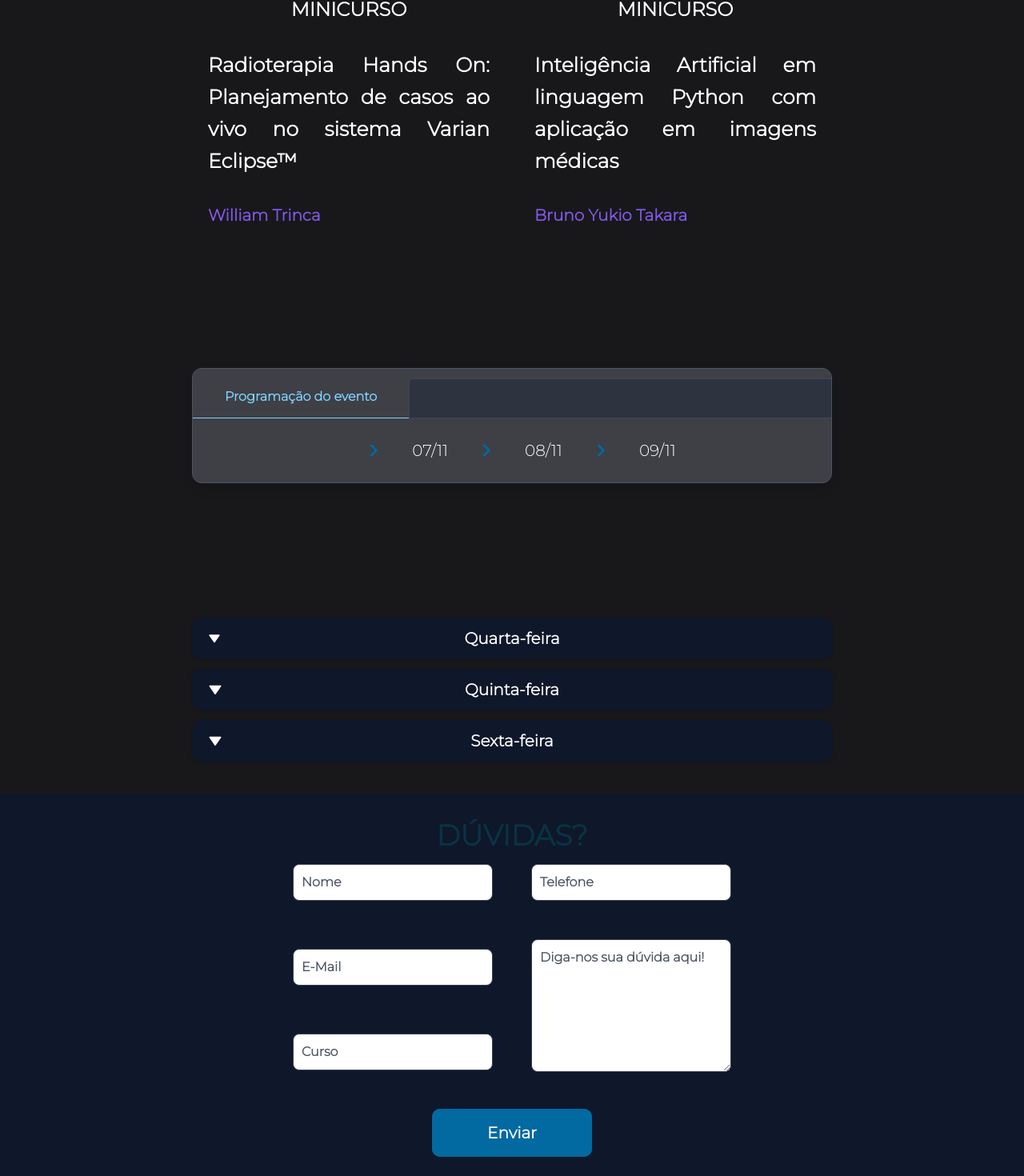
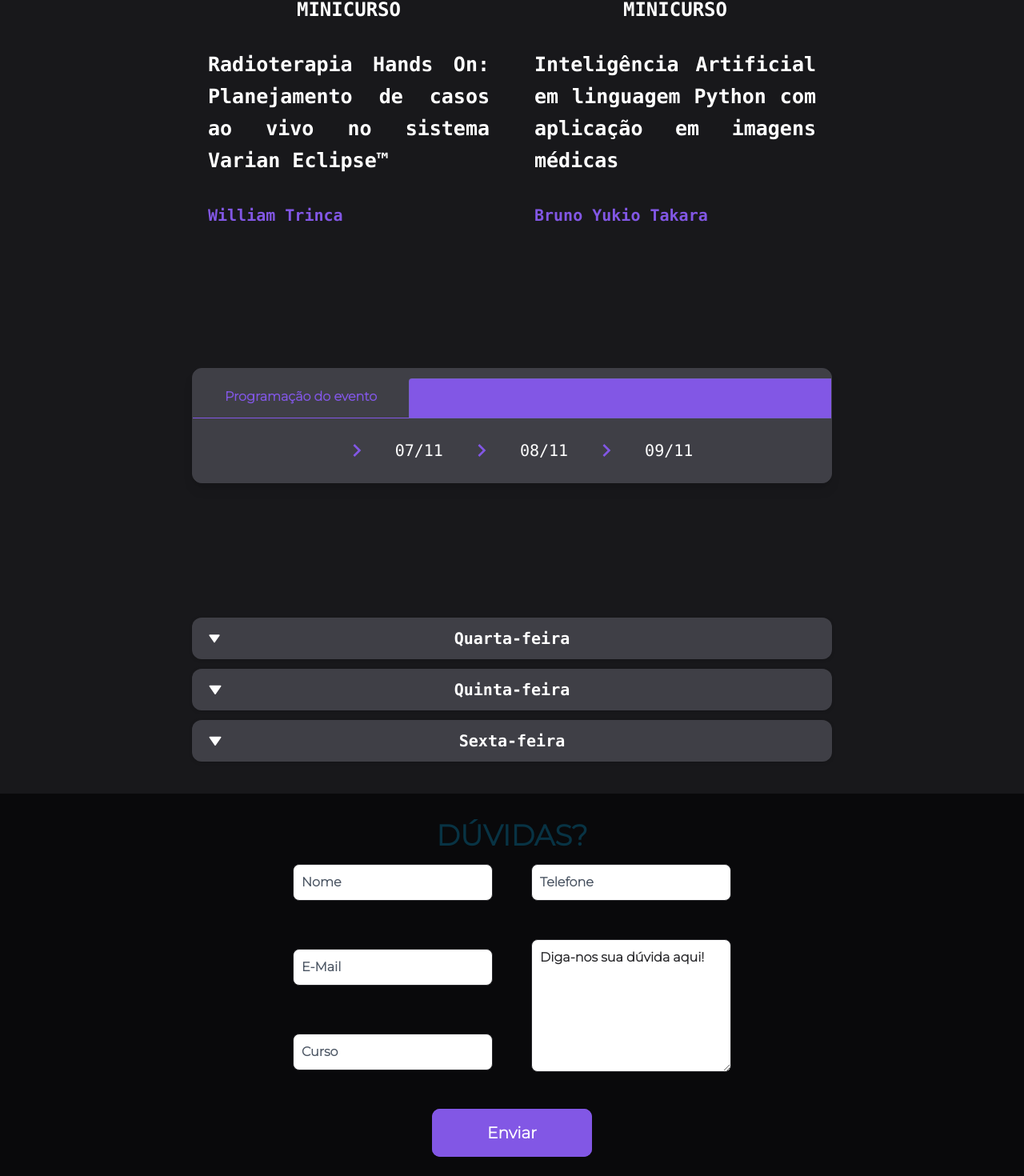
Before and after one commit to GambimL/Site_CAMC, a React (Vite) app in the folder site_camc/: page /home in a window 1280 px wide. Shown: the part 888-2358 px from the top of the page at 80% size. Built offline with nearby package versions, Linux system fonts and the light colour scheme.

Commit message:
terminei de alterar as cores e adicionei a fonte consolas em quase todos os widgets

```diff
--- a/site_camc/src/components/Button/styles.module.scss
+++ b/site_camc/src/components/Button/styles.module.scss
@@ -5,7 +5,7 @@
   height: 60px;
   border: none;
   outline: none;
-  background: rgb(3 105 161);
+  background: #8257e5;
   color: #fff;
   cursor: pointer;
   position: relative;
@@ -46,7 +46,7 @@
   position: absolute;
   width: 100%;
   height: 100%;
-  background: rgb(3 105 161);
+  background: #8257e5;
   left: 0;
   top: 0;
   border-radius: 10px;
--- a/site_camc/src/components/Course/index.jsx
+++ b/site_camc/src/components/Course/index.jsx
@@ -17,9 +17,9 @@ export function Course() {
           }}
         >
           <div className="sm:p-2 rounded-xl lg:w-96 lg:h-80 md:p-4 space-y-3 dark:bg-zinc-700 font-bold grid gap-5 text-justify p-5 cursor-pointer sm:text-xl hover:border-2 hover:border-[#8257e5] border-solid hover:border-y-0">
-            <h2 className="uppercase text-2xl text-center">minicurso</h2>
-            <p className="leading-10">{course.title}</p>
-            <span className="text-[#8257e5] dark:text-[#8257e5]">{course.speaker}</span>
+            <h2 className="uppercase text-2xl font-['Consolas'] text-center">minicurso</h2>
+            <p className=" font-['Consolas'] leading-10">{course.title}</p>
+            <span className="font-['Consolas'] text-[#8257e5] dark:text-[#8257e5]">{course.speaker}</span>
           </div>
         </div>
       </React.Fragment>
--- a/site_camc/src/components/Modal/Modal.jsx
+++ b/site_camc/src/components/Modal/Modal.jsx
@@ -14,7 +14,7 @@ export function Modal({ closeModal, value }) {
           <div className="mt-3 sm:flex h-96">
             <div className="mt-2 text-center sm:ml-4 sm:text-left">
               <div className="grid grid-cols-8 gap-4 items-center justify-between rounded-t-md border-b-2 border-neutral-100 border-opacity-100 dark:border-opacity-50">
-                <h4 className="lg:text-2xl md:text-xl font-bold col-start-1 col-end-8 mb-2">
+                <h4 className="lg:text-2xl md:text-xl font-['Consolas'] font-bold col-start-1 col-end-8 mb-2">
                   {descriptionsCourse[value].title}
                 </h4>
                 <button
@@ -28,22 +28,22 @@ export function Modal({ closeModal, value }) {
                 </button>
               </div>
 
-              <span className="text-sky-800 font-bold">{descriptionsCourse[value].speaker}</span>
-              <p className="mt-3 lg:text-[18px] md:text-[15px] leading-relaxed text-justify">
+              <span className="text-[#8257e5] font-['Consolas'] font-bold">{descriptionsCourse[value].speaker}</span>
+              <p className="mt-3 lg:text-[18px] font-['Consolas'] md:text-[15px] leading-relaxed text-justify">
                 {descriptionsCourse[value].description}
               </p>
               <div className="items-center place-content-center gap-2 mt-3 sm:flex md:p-7 space-y-3">
                 <div className="grid grid-cols-3 gap-5 font-bold text-md">
                   <div className="flex gap-5">
                     <BiCalendar className="place-self-center" />
-                      <span>{descriptionsCourse[value].day}</span>
+                      <span className="font-['Consolas']">{descriptionsCourse[value].day}</span>
                   </div>
                   <div className="flex gap-5">
                     <FaRegClock className="place-self-center"
-                    /><span>{descriptionsCourse[value].time}</span>
+                    /><span className="font-['Consolas']">{descriptionsCourse[value].time}</span>
                   </div>
                   <div className="flex gap-5">
-                    <MdLocationOn className="place-self-center" /><span>{descriptionsCourse[value].location}</span>
+                    <MdLocationOn className="place-self-center" /><span className="font-['Consolas']">{descriptionsCourse[value].location}</span>
                   </div>
                 </div>
               </div>
--- a/site_camc/src/components/Schedule/index.jsx
+++ b/site_camc/src/components/Schedule/index.jsx
@@ -11,20 +11,20 @@ export const Schedule = ({ scheduleDescription, id }) => {
       {scheduleDescription.map((value, index) => {
         return <div key={index} className="hover:border-2 cursor-pointer">
           <div className="w-[270px] col-span-3 rounded-md bg-zinc-700 shadow-lg dark:shadow-none dark:ring-1 dark:ring-inset dark:ring-white/10 ml-0">
-            <div className="static flex text-md leading-6 text-slate-400 border-solid border-b border-t border-sky-300 border-t-transparent">
-              <div className="mt-2 flex flex-none text-lg items-center px-24 py-1 font-bold text-sky-300">
+            <div className="static flex text-md leading-6 text-slate-400 border-solid border-b border-t border-[#8257e5] border-t-transparent">
+              <div className="mt-2 flex flex-none font-['Consolas'] text-lg items-center px-24 py-1 font-bold text-[#8257e5]">
                 {value.time}
               </div>
             </div>
           </div>
 
-          <div id={id} className="p-4 bg-slate-900 rounded-md cursor-pointer hover:bg-slate-950 duration-300 w-[770px]">
+          <div id={id} className="p-4 bg-zinc-700 rounded-md cursor-pointer hover:bg-zinc-950 duration-300 w-[770px]">
             <div className="grid grid-cols-2 text-justify w-[700px]">
               <div className="grid gap-5 w-[460px] leading-normal">
-                <p>{value.title}</p>
-                <p className="my-4 text-sky-600">{value.speaker}</p>
+                <p className="font-['Consolas']">{value.title}</p>
+                <p className="my-4 font-['Consolas'] text-[#8257e5]">{value.speaker}</p>
               </div>
-              <div className="flow-root bg-sky-900 text-center rounded-md w-[210px] justify-self-end border-2 border-solid border-sky-700 ">
+              <div className="flow-root bg-zinc-950 text-center rounded-md w-[210px] justify-self-end border-2 border-solid border-zinc-950 ">
                 <div className="h-36 w-56 grid grid-cols-3 content-center">
                   <MdLocationOn size={20} className="mx-6 my-3" />
                   <span className="text-base font-bold text-right">{value.location}</span>
@@ -39,7 +39,6 @@ export const Schedule = ({ scheduleDescription, id }) => {
   )
 }
 
-
 export function Content() {
   const [openCollapse1, setOpenCollapse1] = useState(false);
   const [openCollapse2, setOpenCollapse2] = useState(false);
@@ -47,33 +46,33 @@ export function Content() {
 
   return <div className="grid gap-2">
     <div id="programação" className="grid h-96 place-items-center ">
-      <div className="w-[800px] col-span-3 -ml-10 rounded-xl bg-zinc-700 shadow-lg dark:shadow-none dark:ring-1 dark:ring-inset dark:ring-zinc-800 xl:ml-0 border-gray-600 border border-solid ">
+      <div className="w-[800px] col-span-3 -ml-10 rounded-xl bg-zinc-700 shadow-lg dark:shadow-none dark:ring-1 dark:ring-inset dark:ring-zinc-900 xl:ml-0 border-zinc-700 border border-solid ">
         <div className="static flex text-md leading-6 text-slate-400">
-          <div className="mt-2 flex flex-none items-center border-solid border-b border-t border-b-sky-300 border-t-transparent px-10 py-1 font-bold text-sky-300">Programação do evento</div>
+          <div className="mt-2 flex flex-none items-center border-solid border-b border-t border-b-[#8257e5] border-t-transparent px-10 py-1 font-bold text-[#8257e5]">Programação do evento</div>
           <div className="flex flex-auto overflow-hidden rounded-tr-xl pt-3">
-            <div className="-mr-px py-6 flex-auto rounded-tl border border-solid border-slate-500/30 bg-slate-800/50"></div>
+            <div className="-mr-px py-6 flex-auto rounded-tl border border-solid border-slate-500/30 bg-[#8257e5] "></div>
           </div>
         </div>
         <div className="grid place-items-center">
           <div className="flex items-center h-20 text-xl">
-            <MdKeyboardArrowRight className="text-sky-700 flex-none overflow-visible w-auto h-8 px-6" />
+            <MdKeyboardArrowRight className="text-[#8257e5] font-['Consolas'] flex-none overflow-visible w-auto h-8 px-6" />
             <a
-              onClick={(() => { openCollapse1 ? setOpenCollapse1(false) : setOpenCollapse1(true); console.log(openCollapse1) })} className="col-span-2 hover:text-sky-700 duration-300 px-2 cursor-pointer" href="/home/#07/11"
+              onClick={(() => { openCollapse1 ? setOpenCollapse1(false) : setOpenCollapse1(true); console.log(openCollapse1) })} className="col-span-2 font-['Consolas'] hover:text-[#8257e5] duration-300 px-2 cursor-pointer" href="/home/#07/11"
             >
               07/11
             </a>
-            <MdKeyboardArrowRight className="flex-none overflow-visible text-sky-700 w-auto h-8 px-6" />
+            <MdKeyboardArrowRight className="flex-none overflow-visible text-[#8257e5] w-auto h-8 px-6" />
 
             <a
               onClick={(() => { openCollapse2 ? setOpenCollapse2(false) : setOpenCollapse2(true) })}
-              className="col-span-2 hover:text-sky-700 duration-300 px-2 cursor-pointer"
+              className="col-span-2 font-['Consolas'] hover:text-[#8257e5] duration-300 px-2 cursor-pointer"
               href="/home/#08/11">
               08/11
             </a>
-            <MdKeyboardArrowRight className="flex-none overflow-visible text-sky-700 w-auto h-8 px-6" />
+            <MdKeyboardArrowRight className="flex-none overflow-visible text-[#8257e5] w-auto h-8 px-6" />
 
             <a
-              onClick={(() => { openCollapse3 ? setOpenCollapse3(false) : setOpenCollapse3(true) })} className="col-span-2 hover:text-sky-700 duration-300 px-2 cursor-pointer"
+              onClick={(() => { openCollapse3 ? setOpenCollapse3(false) : setOpenCollapse3(true) })} className="col-span-2 font-['Consolas'] hover:text-[#8257e5] duration-300 px-2 cursor-pointer"
               href="/home/#09/11">
               09/11
             </a>
@@ -83,33 +82,33 @@ export function Content() {
 
     </div>
     <div className="grid gap-3 mx-auto my-10 w-[800px] drop-shadow rounded-xl text-center">
-      <details className={"bg-slate-900 open:bg-sky-800 rounded-xl w-[800px] text-center"}>
-        <summary onClick={() => openCollapse1 ? setOpenCollapse1(false) : setOpenCollapse1(true)} className="grid grid-cols-3 bg-inherit px-5 py-3 cursor-pointer duration-500 font-bold rounded-xl hover:bg-sky-800">
+      <details className={"bg-zinc-700 open:bg-zinc-950  rounded-xl w-[800px] text-center"}>
+        <summary onClick={() => openCollapse1 ? setOpenCollapse1(false) : setOpenCollapse1(true)} className="grid grid-cols-3 bg-inherit px-5 py-3 cursor-pointer duration-500  font-bold rounded-xl hover:bg-zinc-950 ">
           {openCollapse1 ? <BiSolidUpArrow className="self-center" /> : <BiSolidDownArrow className="self-center" />}
-          <p className="text-xl">Quarta-feira</p>
+          <p className="text-xl font-['Consolas']">Quarta-feira</p>
         </summary>
-        <div className="grid gap-6 bg-slate-800 px-5 py-3 border border-sky-900 text-sm font-light">
+        <div className="grid gap-6 bg-zinc-800 px-5 py-3 border border-sky-900 text-sm font-light">
           <Schedule scheduleDescription={scheduleDescriptions07} id="07/11" />
         </div>
       </details>
-      <details className="bg-slate-900 open:bg-sky-800 rounded-xl border-sky-700" >
-        <summary onClick={() => openCollapse2 ? setOpenCollapse2(false) : setOpenCollapse2(true)} className="grid grid-cols-3 bg-inherit px-5 py-3 rounded-xl text-lg duration-500 cursor-pointer font-bold hover:bg-sky-800">
+      <details className="bg-zinc-700 open:bg-zinc-950 rounded-xl border-sky-700" >
+        <summary onClick={() => openCollapse2 ? setOpenCollapse2(false) : setOpenCollapse2(true)} className="grid grid-cols-3 bg-inherit px-5 py-3 rounded-xl text-lg duration-500 cursor-pointer font-bold hover:bg-zinc-950">
           {openCollapse2 ? <BiSolidUpArrow className="self-center" /> : <BiSolidDownArrow className="self-center" />}
-          <p className="text-xl">Quinta-feira</p>
+          <p className="text-xl font-['Consolas']">Quinta-feira</p>
         </summary>
-        <div className="grid gap-6 bg-slate-800 px-5 py-3 border border-sky-700 text-sm font-light">
+        <div className="grid gap-6 bg-zinc-800 px-5 py-3 border border-sky-700 text-sm font-light">
           <Schedule scheduleDescription={scheduleDescriptions08} id="08/11" />
         </div>
       </details>
-      <details className="bg-slate-900 open:bg-sky-800 rounded-xl border-sky-700" >
-        <summary onClick={() => openCollapse3 ? setOpenCollapse3(false) : setOpenCollapse3(true)} className="grid grid-cols-3 bg-inherit px-5 py-3 text-lg rounded-xl duration-500 cursor-pointer font-bold hover:bg-sky-800">
+      <details className="bg-zinc-700 open:bg-zinc-950  rounded-xl border-sky-700" >
+        <summary onClick={() => openCollapse3 ? setOpenCollapse3(false) : setOpenCollapse3(true)} className="grid grid-cols-3 bg-inherit px-5 py-3 text-lg rounded-xl duration-500 cursor-pointer font-bold hover:bg-zinc-950">
           {
             openCollapse3 ? <BiSolidUpArrow className="self-center" /> :
               <BiSolidDownArrow className="self-center" />
           }
-          <p className="text-xl">Sexta-feira</p>
+          <p className="text-xl font-['Consolas']">Sexta-feira</p>
         </summary>
-        <div className="grid gap-6 bg-slate-800 px-5 py-3 border border-sky-700 text-sm font-light">
+        <div className="grid gap-6 bg-zinc-800 px-5 py-3 border border-sky-700 text-sm font-light">
           <Schedule scheduleDescription={scheduleDescriptions09} id="09/11" />
         </div>
       </details>
--- a/site_camc/src/components/TextField/index.jsx
+++ b/site_camc/src/components/TextField/index.jsx
@@ -9,7 +9,7 @@ export function TextField({ name, label, textarea, placeholder, ...rest }) {
     <div className={styles.container}>
       <div className={styles.inputWrapper}>
         {textarea ?
-          <textarea id="message" rows="6" className={"block p-2.5 w-full text-md  dark:bg-slate-900 flex-1 rounded-lg border border-solid  dark:focus:border-sky-700 border-gray-700 font-extrabold placeholder:text-gray-600"}
+          <textarea id="message" rows="6" className={"block p-2.5 w-full text-md  dark:bg-zinc-950 flex-1 rounded-lg border border-solid  dark:focus:border-zinc-800 border-zinc-800 font-extrabold placeholder:text-zinc-800"}
             {...register(name)}
             placeholder={placeholder}
             {...rest}
@@ -17,7 +17,7 @@ export function TextField({ name, label, textarea, placeholder, ...rest }) {
           <div className="inputBox">
             <input
               required
-              className="rounded-lg border dark:bg-slate-900 dark:focus:border-sky-700 border-solid border-gray-700"
+              className="rounded-lg border dark:bg-zinc-950 dark:focus:border-zinc-800 border-solid border-zinc-800"
               {...register(name)}
               placeholder=""
               {...rest}
--- a/site_camc/src/pages/home/index.jsx
+++ b/site_camc/src/pages/home/index.jsx
@@ -78,7 +78,7 @@ export function Home() {
         <img src={background} className="justify-center justify-self-center" />
         <div className="  bg-zinc-900 col-start-2 col-span-4 space-y-10">
           <div className="grid pt-5 space-y-4 sm:h-max justify-center items-center gap-5 ">
-            <h1 className="dark:text-white text-cyan-950 text-4xl font-bold uppercase text-center">
+            <h1 className="dark:text-white text-cyan-950 text-4xl font-['Consolas'] font-bold uppercase text-center">
               IX jornada de física médica
             </h1>
             <div className="grid sm:grid-rows-2 md:grid-cols-2 gap-6">
@@ -88,7 +88,7 @@ export function Home() {
           <Content />
         </div>
       </div>
-      <div className="grid py-8 p-2 place-items-center bg-slate-900 h-max">
+      <div className="grid py-8 p-2 place-items-center bg-zinc-950 h-max">
         <h1 className="dark:text-white text-cyan-950 text-4xl font-bold uppercase text-center">Dúvidas?</h1>
         <FormProvider {...createMessageForm} >
           <form id="Contato" onSubmit={handleSubmit(onSubmit)}>
```
